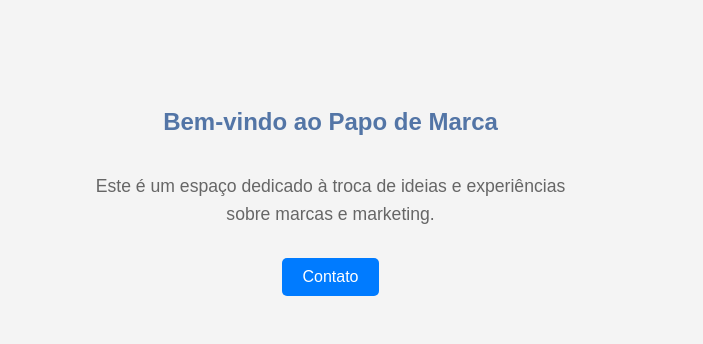
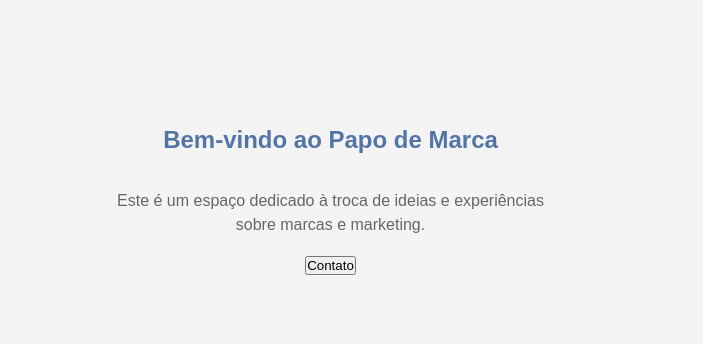
Before and after one commit to antoniacostagg-netizen/Papo-de-Marca, a plain HTML site: page index.html in a window 1280 px wide. Shown: the part 78-422 px from the top of the page, 577-1280 px from the left. Drawn offline with Linux system fonts and the light colour scheme.

Commit message:
Update style.css

```diff
--- a/style.css
+++ b/style.css
@@ -61,7 +61,11 @@ body {
     font-size: 1.1rem;
     color: #666;
     text-align: center;
-    padding: 15px; /* Propriedade corrigida */
+    max-width: 90%;   /* ocupa quase toda a largura */
+    margin: 15px auto;
+    font-size: 1rem;
+    line-height: 1.5;
+}
 }
 
 .cabecalho button {
```
